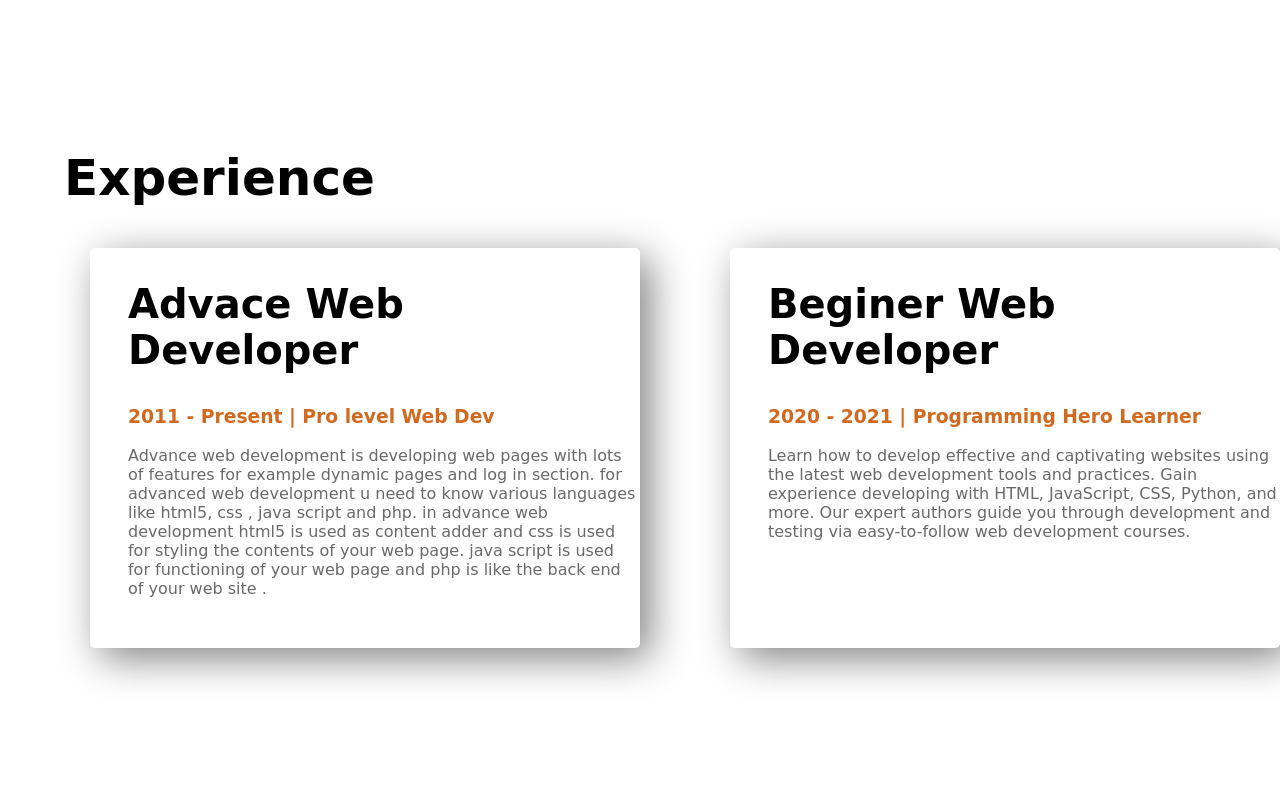
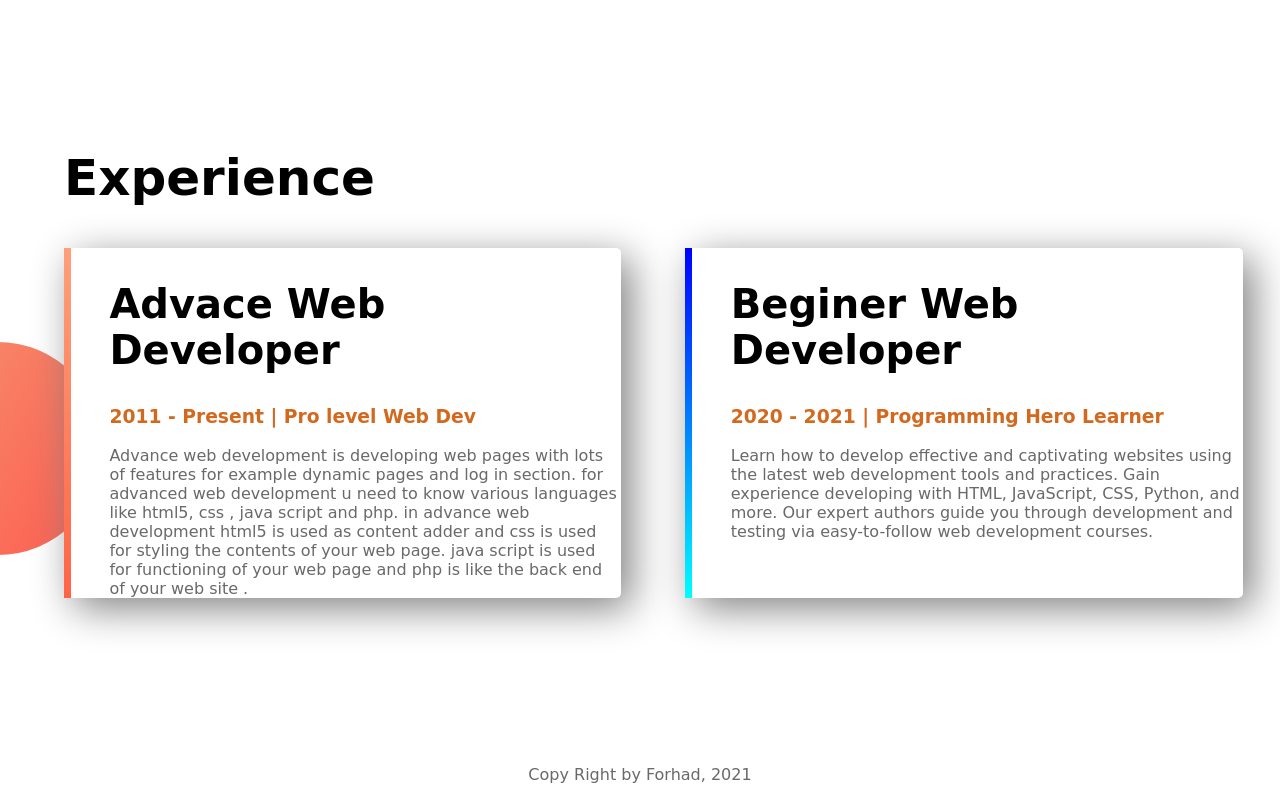
Before and after one commit to Forhad57Hossain/web-portfolio, a plain HTML site: page index.html in a window 1280 px wide. Shown: the part 1093-1893 px from the top of the page. Before the commit the page ends 1842 px from the top, so only its background shows below. Drawn offline with Linux system fonts and the light colour scheme; a web font is replaced by a local one.

Commit message:
all added

```diff
--- a/index.html
+++ b/index.html
@@ -39,16 +39,19 @@
     </section>
     <section class="experience-area">
       <div><p><h1 class="exp">Experience</h1></p></div>
-      <div class="half-width single-experiance">
+      <div id="full-stack" class="half-width single-experiance">
         <h2>Advace Web Developer</h2>
         <h3 class="name-highlight">2011 - Present | Pro level Web Dev</h2>
         <p>Advance web development is developing web pages with lots of features for example dynamic pages and log in section. for advanced web development u need to know various languages like html5, css , java script and php. in advance web development html5 is used as content adder and css is used for styling the contents of your web page. java script is used for functioning of your web page and php is like the back end of your web site .</p>
       </div>
-      <div class="half-width single-experiance">
+      <div id="full-stack1" class="half-width single-experiance">
         <h2>Beginer Web Developer</h2>
         <h3 class="name-highlight">2020 - 2021 | Programming Hero Learner</h3>
         <p>Learn how to develop effective and captivating websites using the latest web development tools and practices. Gain experience developing with HTML, JavaScript, CSS, Python, and more. Our expert authors guide you through development and testing via easy-to-follow web development courses.</p>
       </div>
     </section>
+    <footer>
+      <p>Copy Right by Forhad, 2021</p>
+    </footer>
 </body>
 </html>
--- a/style.css
+++ b/style.css
@@ -17,7 +17,7 @@ p{
 .half-width{
     width: 40%;
     float: left;
-    margin-left: 7%;
+    margin-left: 5%;
     padding-left: 3%;
 }
 .half-width img{
@@ -48,8 +48,27 @@ section{
 .single-experiance{
         box-shadow: 10px 10px 40px grey ;
         border-radius: 5px;
-        height: 80%;
+        height: 70%;
+        background-color: white;
 }
 .exp{
     margin-inline: 5%;
 }
+.experience-area{
+    background-image: url(images/exp-bg.png);
+    background-repeat: no-repeat;
+    background-position: left;
+}
+#full-stack{
+    border-left: 7px solid;
+    border-image: linear-gradient(180deg, lightSalmon, tomato);
+    border-image-slice: 1;
+}
+#full-stack1{
+    border-left: 7px solid;
+    border-image: linear-gradient(180deg, blue, cyan);
+    border-image-slice: 1;
+}
+footer p{
+    text-align: center;
+}
```
